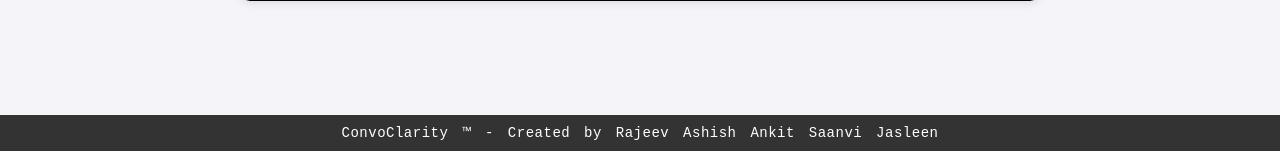
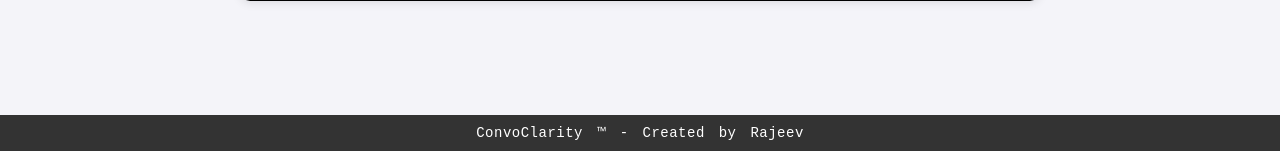
Before and after one commit to ASHISH754937/Chatbot, a Flask app: page / in a window 1280 px wide. Shown: the part 649-800 px from the top of the page. Run offline with Flask 3, Linux system fonts and the light colour scheme; some libraries are stand-ins or nearby versions.

Commit message:
Update register.html

```diff
--- a/templates/register.html
+++ b/templates/register.html
@@ -36,7 +36,7 @@
         </div>
     </div>
     <div class="bottom-ribbon">
-        <p>ConvoClarity ™ - Created by Rajeev Ashish Ankit Saanvi Jasleen</p>
+        <p>ConvoClarity ™ - Created by Rajeev </p>
     </div>
 </body>
 </html>
```
